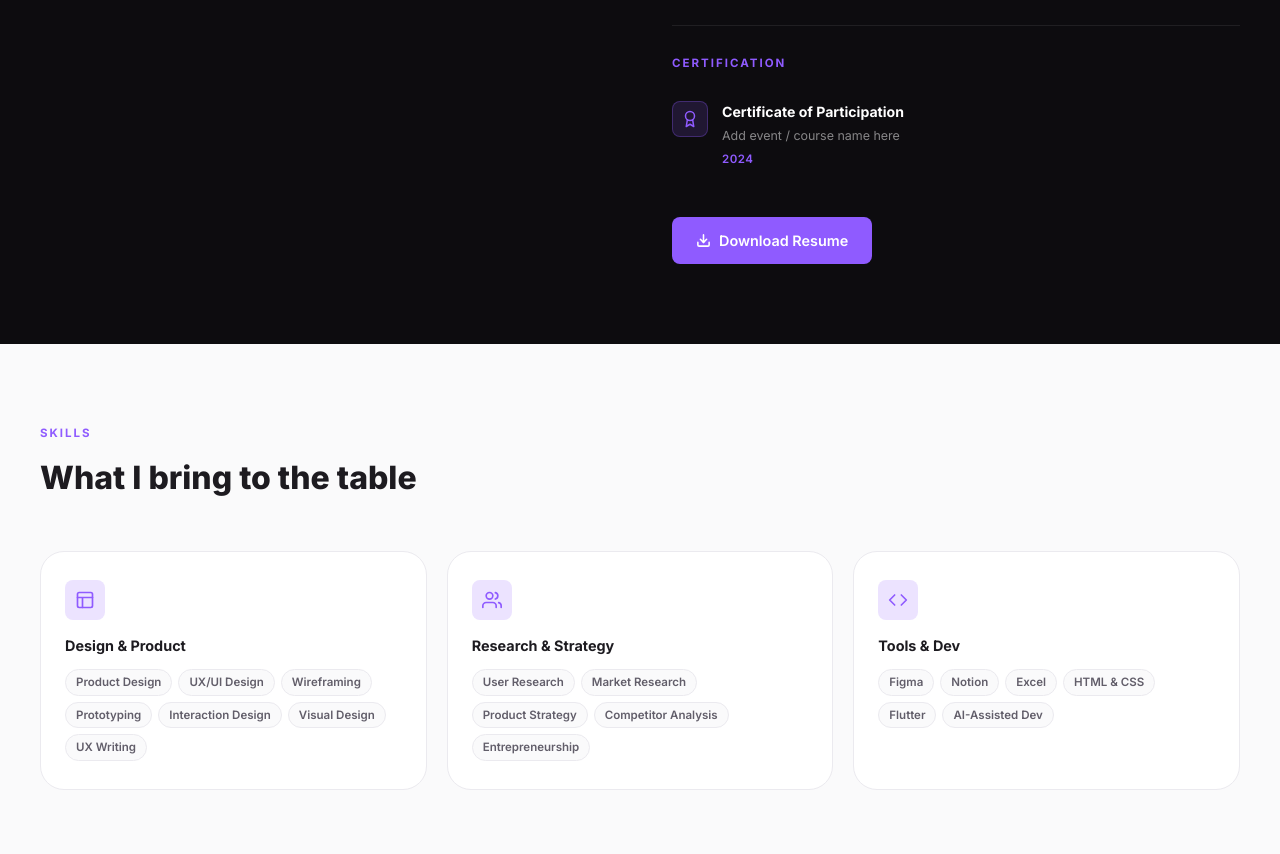
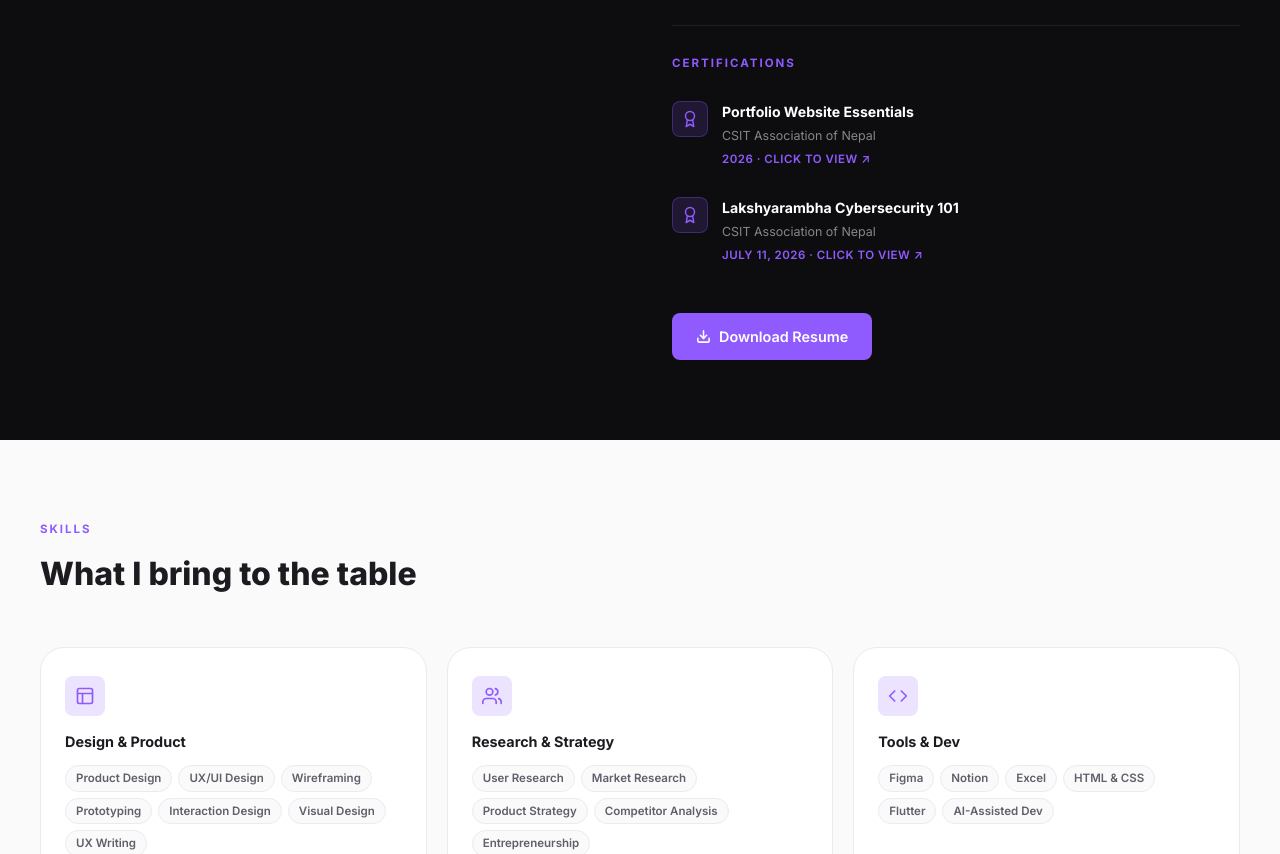
Before and after one commit to Prakas-sys/My-Portfolio, a plain HTML site: page about.html in a window 1280 px wide. Shown: the part 1811-2665 px from the top of the page. Drawn offline with Linux system fonts and the light colour scheme.

Commit message:
feat: add real certificates for Cybersecurity and Portfolio workshop, make clickable

```diff
--- a/about.html
+++ b/about.html
@@ -177,6 +177,11 @@
     }
     .cert-item {
       display: flex; gap: 14px; align-items: flex-start;
+      text-decoration: none;
+      transition: transform var(--transition-fast);
+    }
+    .cert-item:hover {
+      transform: translateX(4px);
     }
     .cert-icon {
       width: 36px; height: 36px; min-width: 36px;
@@ -427,19 +432,32 @@
 
             <hr class="glance-divider">
 
-            <span class="glance-cert-title">Certification</span>
+            <span class="glance-cert-title">Certifications</span>
             <div class="glance-list">
 
-              <div class="cert-item">
+              <!-- Cert 1: Portfolio Website Essentials -->
+              <a href="prakash-balayar-portfolio-website-essentials-2026.png" target="_blank" class="cert-item">
                 <div class="cert-icon">
                   <svg width="18" height="18" viewBox="0 0 24 24" fill="none" stroke="currentColor" stroke-width="2" stroke-linecap="round" stroke-linejoin="round"><circle cx="12" cy="8" r="6"/><path d="M15.477 12.89L17 22l-5-3-5 3 1.523-9.11"/></svg>
                 </div>
                 <div class="cert-body">
-                  <div class="cert-name">Certificate of Participation</div>
-                  <div class="cert-issuer">Add event / course name here</div>
-                  <div class="cert-date">2024</div>
+                  <div class="cert-name">Portfolio Website Essentials</div>
+                  <div class="cert-issuer">CSIT Association of Nepal</div>
+                  <div class="cert-date">2026 · Click to view ↗</div>
                 </div>
-              </div>
+              </a>
+
+              <!-- Cert 2: Cybersecurity 101 -->
+              <a href="prakash-balayar-cybersecurity-101.png" target="_blank" class="cert-item">
+                <div class="cert-icon">
+                  <svg width="18" height="18" viewBox="0 0 24 24" fill="none" stroke="currentColor" stroke-width="2" stroke-linecap="round" stroke-linejoin="round"><circle cx="12" cy="8" r="6"/><path d="M15.477 12.89L17 22l-5-3-5 3 1.523-9.11"/></svg>
+                </div>
+                <div class="cert-body">
+                  <div class="cert-name">Lakshyarambha Cybersecurity 101</div>
+                  <div class="cert-issuer">CSIT Association of Nepal</div>
+                  <div class="cert-date">July 11, 2026 · Click to view ↗</div>
+                </div>
+              </a>
 
             </div>
           </div>
```
